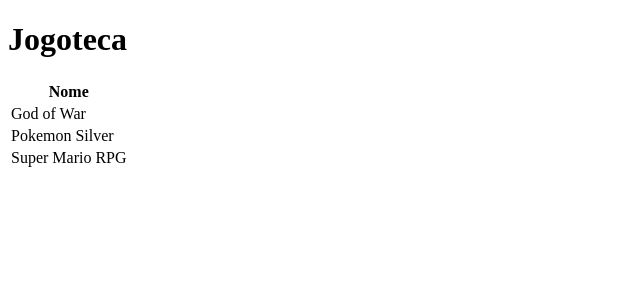
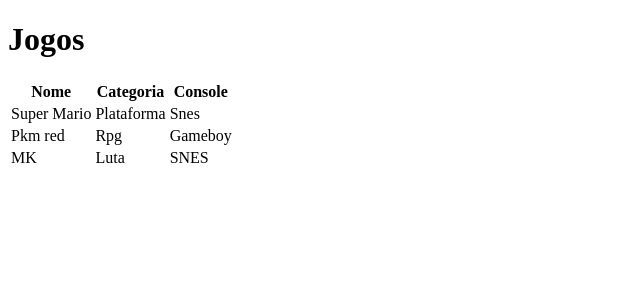
Before and after one commit to mateusroriz/pythonstudy, a Flask app: page /inicio in a window 1280 px wide. Shown: the top 300 px of the page, without its empty margins (0-640 px from the left). Run offline with Flask 2, Linux system fonts and the light colour scheme.

Commit message:
Creating list to hold itens

```diff
--- a/jogoteca.py
+++ b/jogoteca.py
@@ -2,8 +2,18 @@
 
 app = Flask(__name__) #__name__ it's the package name
 
+class Jogo:
+    def __init__(self, nome, categoria, console):
+        self.nome = nome
+        self.categoria = categoria
+        self.console = console
+
 @app.route("/inicio") #defining a route for the function
 def ola():
-    return render_template("lista.html")
+    jogo1 = Jogo("Super Mario", "Plataforma", "Snes")
+    jogo2 = Jogo("Pkm red", "Rpg", "Gameboy")
+    jogo3 = Jogo("MK", "Luta", "SNES")
+    lista = [jogo1, jogo2, jogo3]
+    return render_template("lista.html", titulo ="Jogos", jogos = lista)
 
 app.run()
--- a/templates/lista.html
+++ b/templates/lista.html
@@ -8,24 +8,24 @@
   <body>
     <div class="container">
         <div class="page-header">
-            <h1>Jogoteca</h1>
+            <h1>{{ titulo }}</h1>
         </div>
         <table class="table table-striped table-responsive table-bordered">
             <thead class="thead-default">
                 <tr>
                     <th>Nome</th>
+                    <th>Categoria</th>
+                    <th>Console</th>
                 </tr>
             </thead>
             <tbody>
+              {% for jogo in jogos %}
                 <tr>
-                    <td>God of War</td>
+                    <td>{{ jogo.nome }}</td>
+                    <td>{{ jogo.categoria }}</td>
+                    <td>{{ jogo.console }}</td>
                 </tr>
-                <tr>
-                    <td>Pokemon Silver</td>
-                </tr>
-                <tr>
-                    <td>Super Mario RPG</td>
-                </tr>
+                {% endfor %}
             </tbody>
         </table>
     </div>
```
